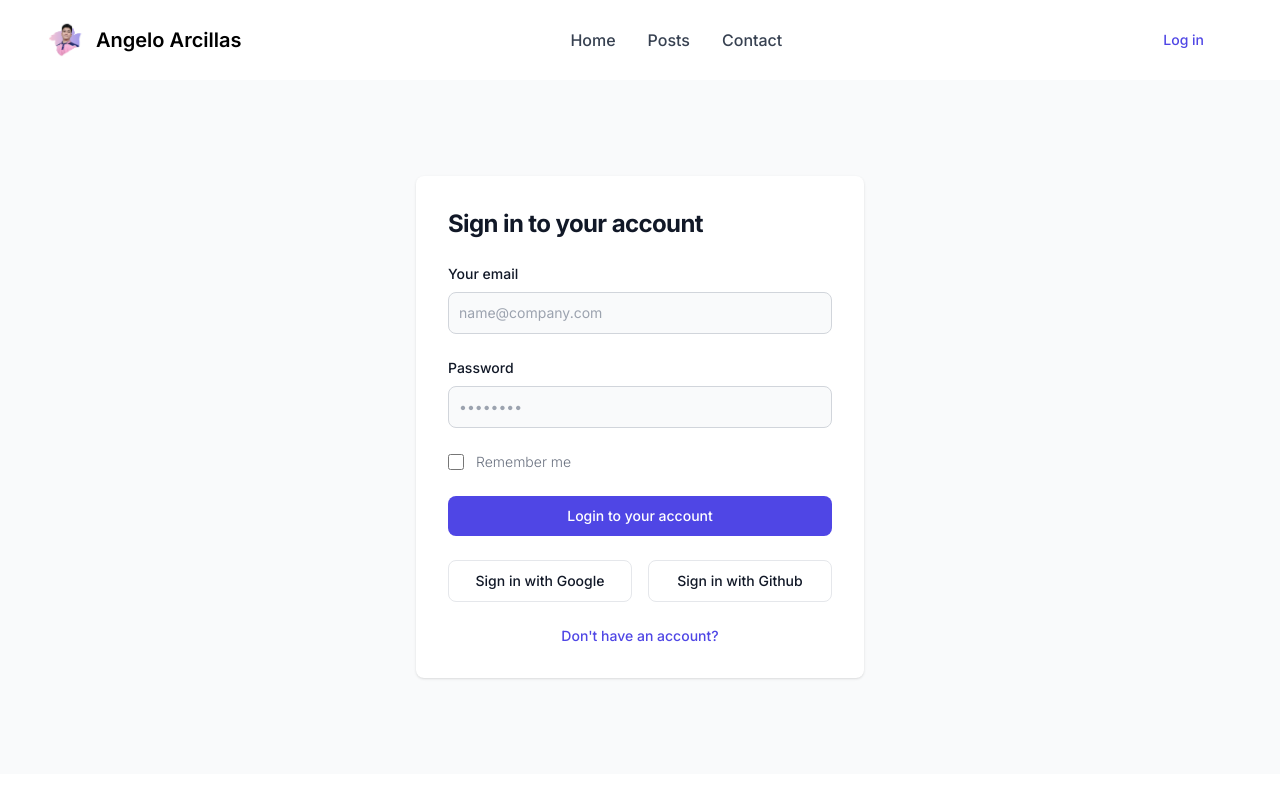
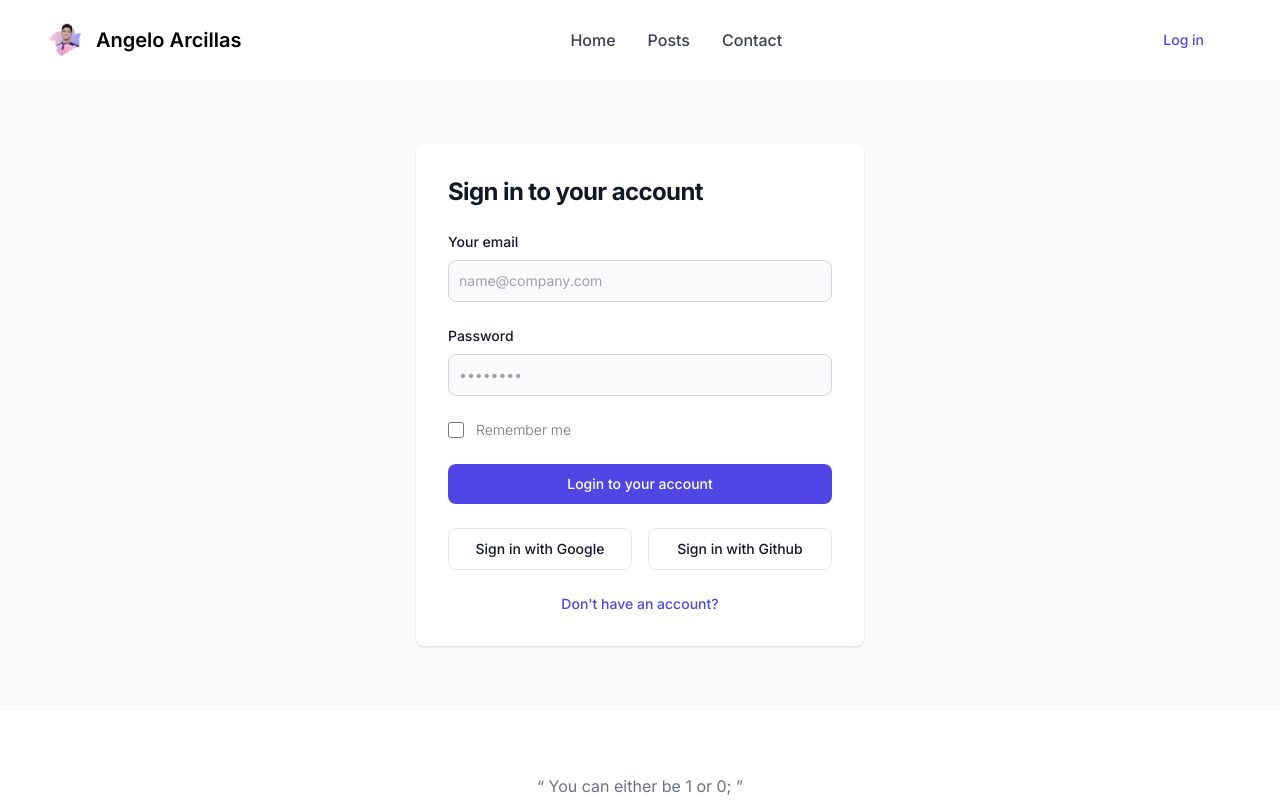
Before and after one commit to angelo-arcillas/angeloarcillas, a React (Vite) app: page /login in a window 1280 px wide. Shown: the top 800 px of the page. Built offline with nearby package versions, Linux system fonts and the light colour scheme.

Commit message:
fix: match padding-y on /register & /login form

```diff
--- a/src/Pages/Auth/Login.tsx
+++ b/src/Pages/Auth/Login.tsx
@@ -3,7 +3,7 @@
 export const Login = () => {
   return (
     <section className="bg-gray-50 dark:bg-gray-900">
-      <div className="flex flex-col items-center justify-center px-6 py-24 mx-auto">
+      <div className="flex flex-col items-center justify-center px-6 py-16 mx-auto">
         <div className="w-full bg-white rounded-lg shadow dark:border md:mt-0 sm:max-w-md xl:p-0 dark:bg-gray-800 dark:border-gray-700">
           <div className="p-6 space-y-4 md:space-y-6 sm:p-8">
             <h1 className="text-xl font-bold leading-tight tracking-tight text-gray-900 md:text-2xl dark:text-white">
```
